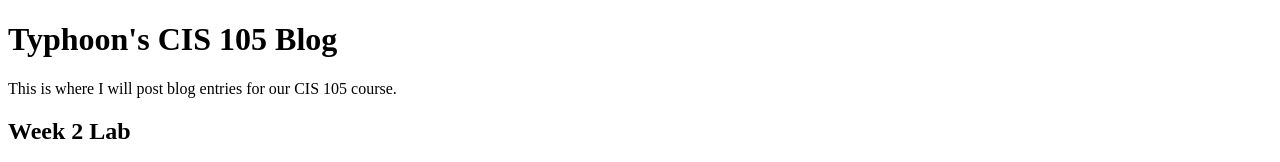
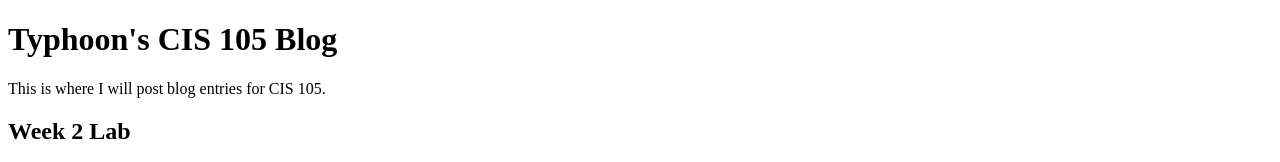
Before and after one commit to Tyefoon/Tyefoon.github.io, a plain HTML site: page index.html in a window 1280 px wide. Shown: the top 162 px of the page. Drawn offline with Linux system fonts and the light colour scheme.

Commit message:
Week 2 Lab v.2

```diff
--- a/index.html
+++ b/index.html
@@ -2,7 +2,7 @@
 <html>
 <body>
 <h1>Typhoon's CIS 105 Blog</h1>
-<p>This is where I will post blog entries for our CIS 105 course.</p>
+<p>This is where I will post blog entries for CIS 105.</p>
 <h2>Week 2 Lab</h2>
 <p>Definitions:<br>RFP - An RFP (request for proposal) is a request to vendors to submit a proposal for a product or service your  company wants to purchase. Key parts of an RFP include why your company requires the product or service,  how the product or service will be used, how and when the proposals will be evaluated, and a list of items a  vendor should include in its proposal (for example, a detailed description of its product or service, technical  support, user training, and initial and ongoing costs). West, Jill. CompTIA Network+ Guide to Networks (Mindtap Course List) (p. 78). Course Technology Inc. Kindle Edition. <br><br>MOU - An MOU (memorandum of understanding) documents the intentions of two or more parties to enter into a  binding agreement, or contract, and is sometimes used between an informal handshake and the legally binding signatures on contracts. The MOU can be helpful in pushing along contract negotiations and in defining specific concerns of each party, but it is usually not a  legally binding document, does not grant extensive rights to either party, provides no legal recourse, and is not intended to provide thorough coverage of the  agreement to come. West, Jill. CompTIA Network+ Guide to Networks (Mindtap Course List) (p. 78-79). Course Technology Inc. Kindle Edition.<br><br>MSA - An MSA (master service agreement) is a contract that defines the terms of future  contracts between parties, such as payment terms or arbitration arrangements.
 
```
